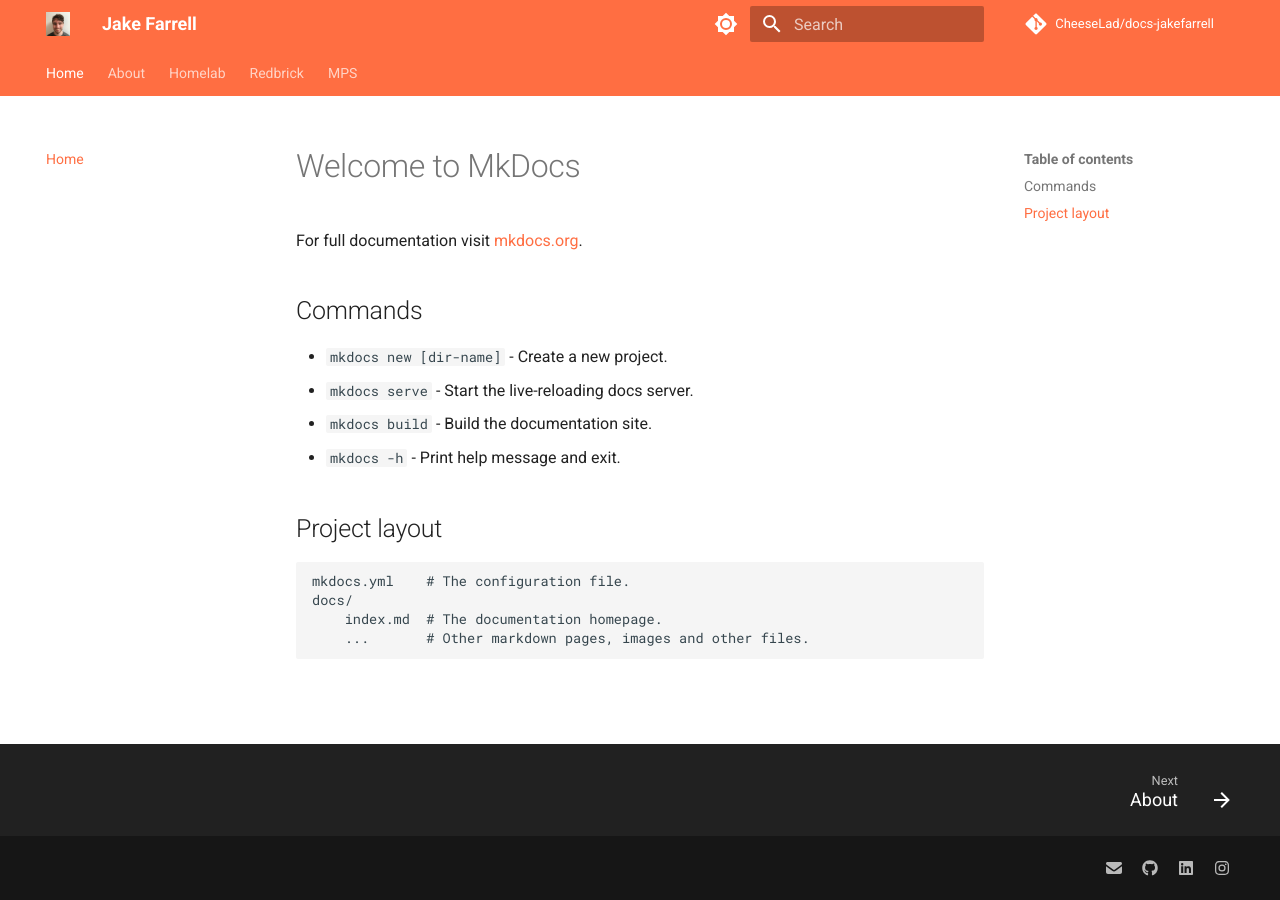
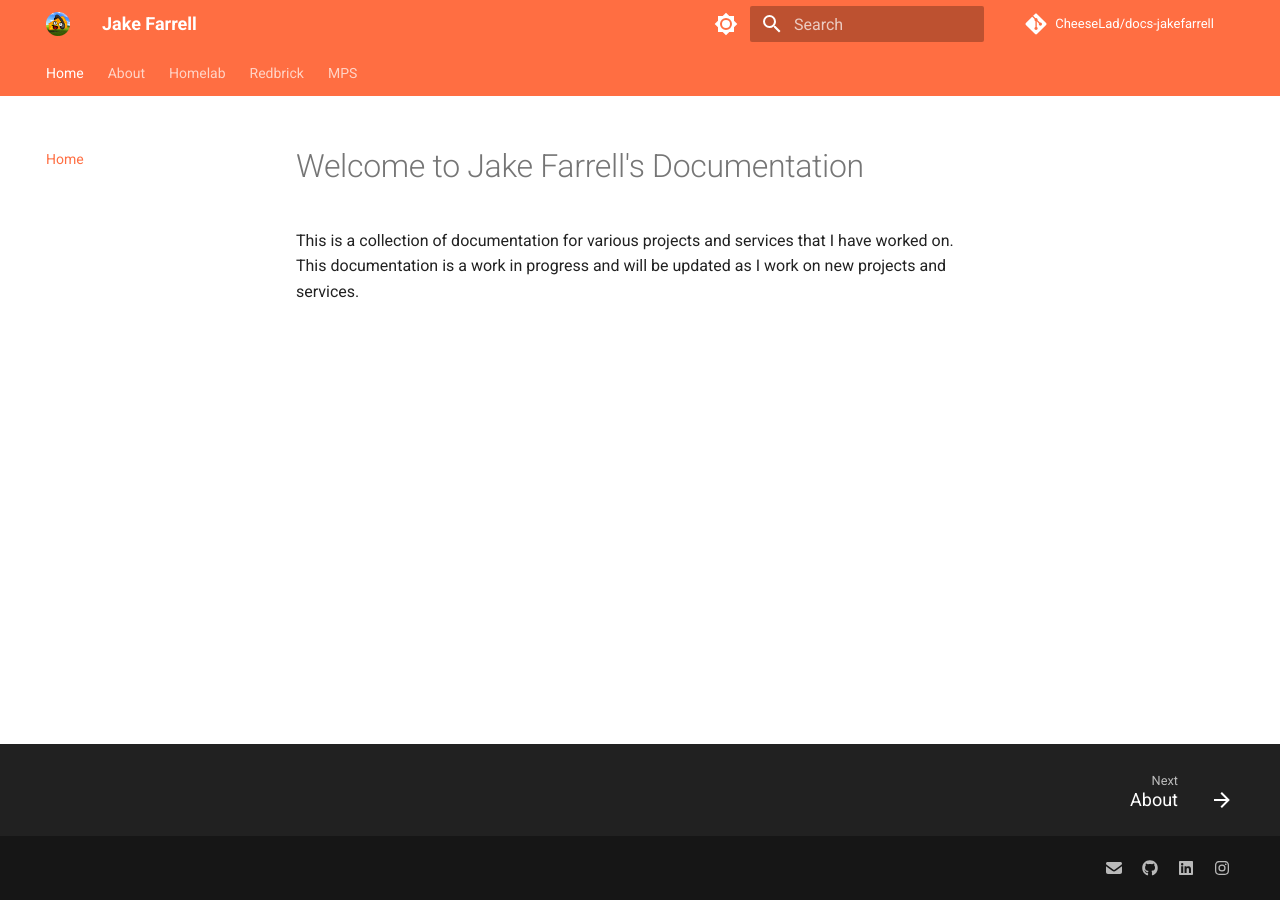
Before and after one commit to CheeseLad/docs, an MkDocs documentation site: the page built from docs/index.md, in a window 1280 px wide. Built offline with MkDocs 1.6.1 and Material for MkDocs 9.7.7, drawn with Linux system fonts in a browser that asks for light colours; comment, search, counter and statistics services are not loaded.

Commit message:
filling in various sections, new avatar

```diff
--- a/docs/index.md
+++ b/docs/index.md
@@ -1,17 +1,3 @@
-# Welcome to MkDocs
+# Welcome to Jake Farrell's Documentation
 
-For full documentation visit [mkdocs.org](https://www.mkdocs.org).
-
-## Commands
-
-* `mkdocs new [dir-name]` - Create a new project.
-* `mkdocs serve` - Start the live-reloading docs server.
-* `mkdocs build` - Build the documentation site.
-* `mkdocs -h` - Print help message and exit.
-
-## Project layout
-
-    mkdocs.yml    # The configuration file.
-    docs/
-        index.md  # The documentation homepage.
-        ...       # Other markdown pages, images and other files.
+This is a collection of documentation for various projects and services that I have worked on. This documentation is a work in progress and will be updated as I work on new projects and services.
```
Also changed, not shown: docs/homelab/homelab.md (+131 -0 lines), docs/homelab/services.md (+22 -0 lines), docs/mps/website.md (+1 -0 lines), docs/redbrick/email-generator.md (+24 -0 lines), docs/redbrick/secretary-handover.md (+1 -0 lines), docs/assets/avatar.png.
